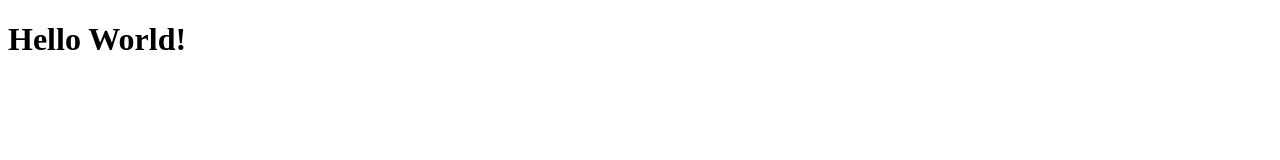
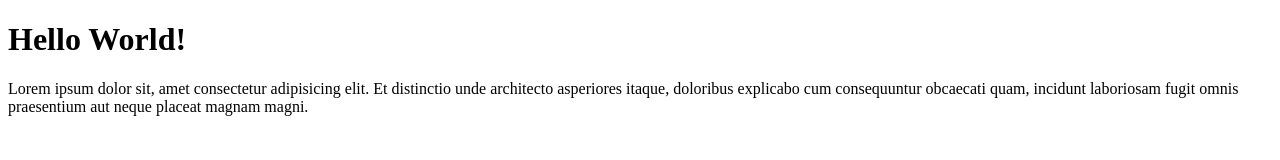
Before and after one commit to shivadatapro/shiva-test1, a plain HTML site: page index.html in a window 1280 px wide. Drawn offline with Linux system fonts and the light colour scheme.

Commit message:
Update index.html

```diff
--- a/index.html
+++ b/index.html
@@ -7,5 +7,6 @@
 </head>
 <body>
     <h1>Hello World!</h1>
+    <p>Lorem ipsum dolor sit, amet consectetur adipisicing elit. Et distinctio unde architecto asperiores itaque, doloribus explicabo cum consequuntur obcaecati quam, incidunt laboriosam fugit omnis praesentium aut neque placeat magnam magni.</p>
 </body>
 </html>
```
